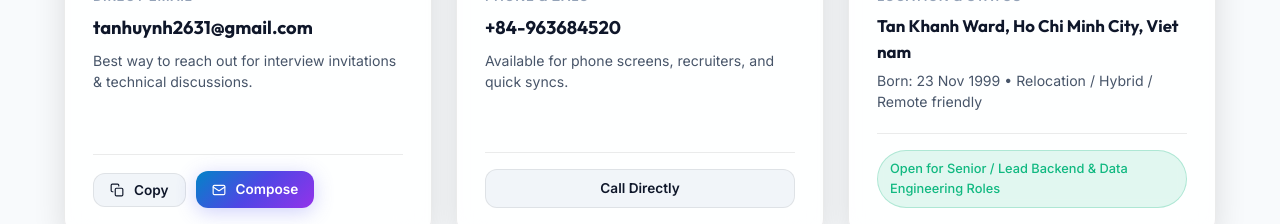
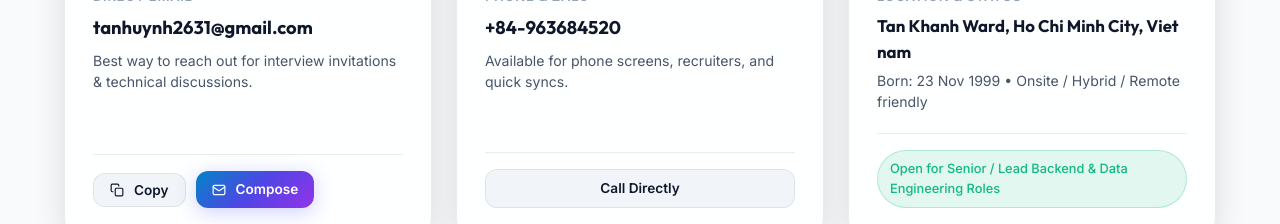
Before and after one commit to ga2631/ga2631.github.io, a React (Vite) app: page / in a window 1280 px wide. Shown: the part 9318-9542 px from the top of the page. Built offline with nearby package versions, Linux system fonts and the light colour scheme.

Commit message:
fix: update relocation to onsite in contact card

```diff
--- a/src/components/Contact.tsx
+++ b/src/components/Contact.tsx
@@ -113,7 +113,7 @@ export const Contact: React.FC<ContactProps> = ({ data }) => {
               </div>
               {data.birthday && (
                 <p className="contact-card-hint" style={{ marginTop: '4px' }}>
-                  Born: {data.birthday} • Relocation / Hybrid / Remote friendly
+                  Born: {data.birthday} • Onsite / Hybrid / Remote friendly
                 </p>
               )}
             </div>
```
